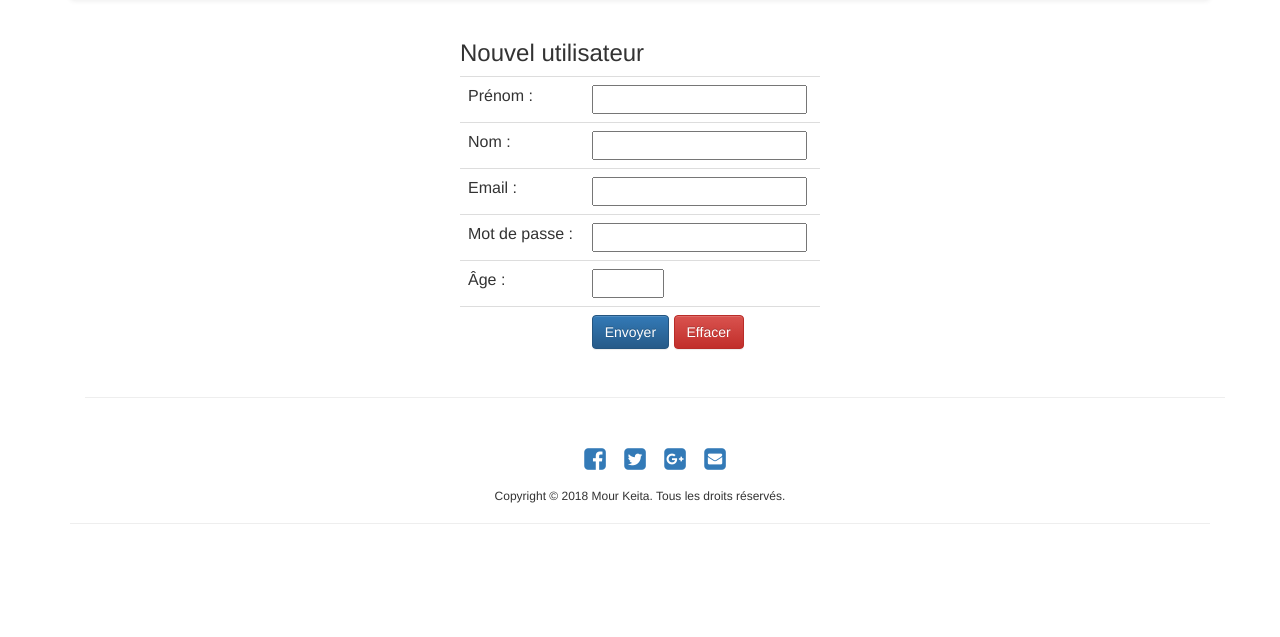
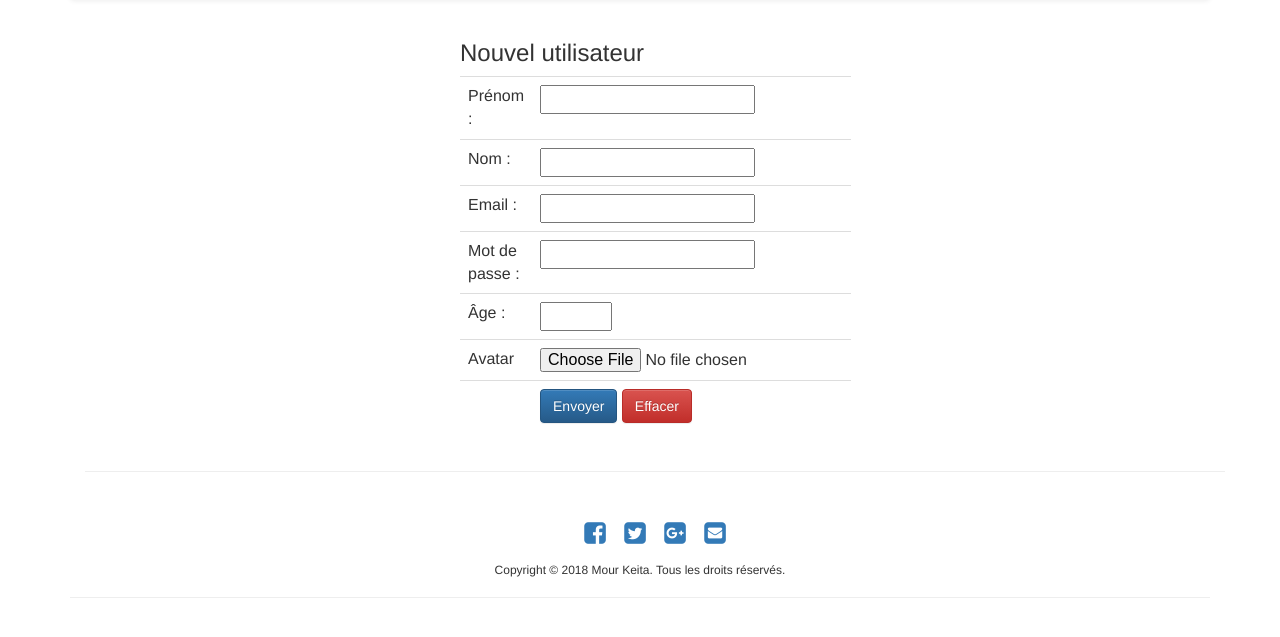
Before and after one commit to mourkeita/django-rh, a Django app: template rh/qa/templates/new_user.html in a window 1280 px wide. Shown: the part 52-689 px from the top of the page. Run offline with Django 3.2, Linux system fonts and the light colour scheme; the template is opened without the code that fills it: values that come from a table or form of the project are taken from there, others are empty; some libraries are stand-ins or nearby versions.

Commit message:
Add upload avatars

```diff
--- a/rh/qa/forms.py
+++ b/rh/qa/forms.py
@@ -6,4 +6,4 @@ class QaForm(forms.ModelForm):
 	age = forms.IntegerField(min_value=0, max_value=200)
 	class Meta:
 		model = Qa
-		fields = ('first','last','email','password', 'age')
+		fields = ('first','last','email','password', 'age', 'avatar')
--- a/rh/qa/models.py
+++ b/rh/qa/models.py
@@ -3,6 +3,7 @@ from django import forms
 from django.db import models
 from django.contrib.auth.models import User
 from django.contrib.auth.hashers import make_password
+
 
 class Qa(models.Model):
     first = models.CharField(max_length=200)
@@ -10,6 +11,7 @@ class Qa(models.Model):
     email = models.EmailField(max_length=100, unique=True, default="")
     password = models.CharField(max_length=100, default="")
     age = models.IntegerField(max_length=3)
+    avatar = models.FileField()
 
     def save(self, *args, **kwargs):
         #Encrypt password self.password = make_password(self.password)
--- a/rh/qa/templates/new_user.html
+++ b/rh/qa/templates/new_user.html
@@ -7,7 +7,7 @@
 {{ message }}
 </span>
 {% endif %}
-<form class="form-horizontal" action='/userdetails' method="post">{% csrf_token %}
+<form class="form-horizontal" action='/userdetails' method="post" enctype="multipart/form-data">{% csrf_token %}
 <table class="table table-hover">
 	<tr>
 		<td>Pr&eacute;nom : </td>
@@ -31,7 +31,15 @@
 		<td>{{ form.age }}</td>
 	</tr>
 	<tr>
-		<td></td>
+		<td>Avatar</td>
+		<td><input type="file" name="avatar" accept="image/*"></td>
+	</tr>
+	{% if avatar_url %}
+    <p>File uploaded at: <a href="{{ avatar_url }}">{{ avatar_url }}</a></p>
+  {% endif %}
+	<tr>
+		<td>
+		</td>
 		<td>
 			<button type="submit" class="save btn btn-primary">Envoyer</button>
 			<button type="reset" class="save btn btn-danger">Effacer</button>
--- a/rh/qa/urls.py
+++ b/rh/qa/urls.py
@@ -1,6 +1,9 @@
 from django.conf.urls import url
+from django.conf import settings
+from django.conf.urls.static import static
 
 from . import views
+
 
 urlpatterns = [
     url(r'^$', views.index, name='index'),
@@ -17,3 +20,6 @@ urlpatterns = [
     url(r'^api/$', views.api, name='api'),
     url(r'^api/users', views.get_all, name='get_all'),
 ]
+
+if settings.DEBUG:
+    urlpatterns += static(settings.MEDIA_URL, document_root=settings.MEDIA_ROOT)
```
Also changed, not shown: rh/qa/templates/user_details.html (+11 -0 lines), rh/qa/views.py (+10 -2 lines), rh/rh/settings.py (+6 -1 lines).
